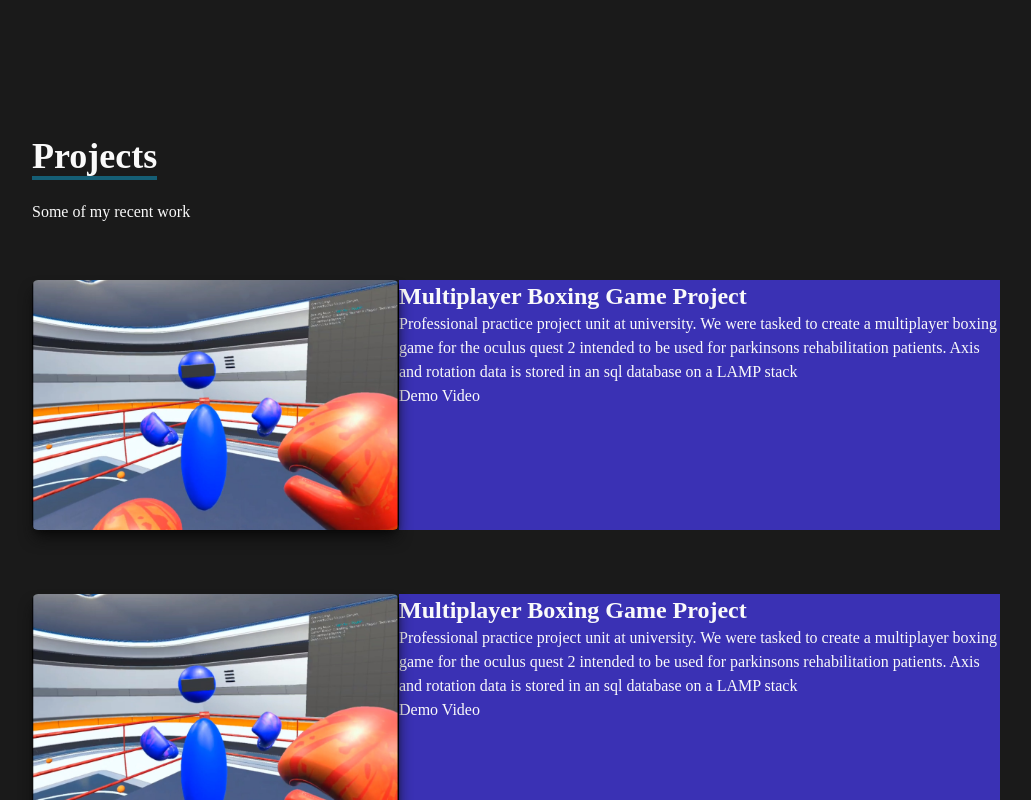
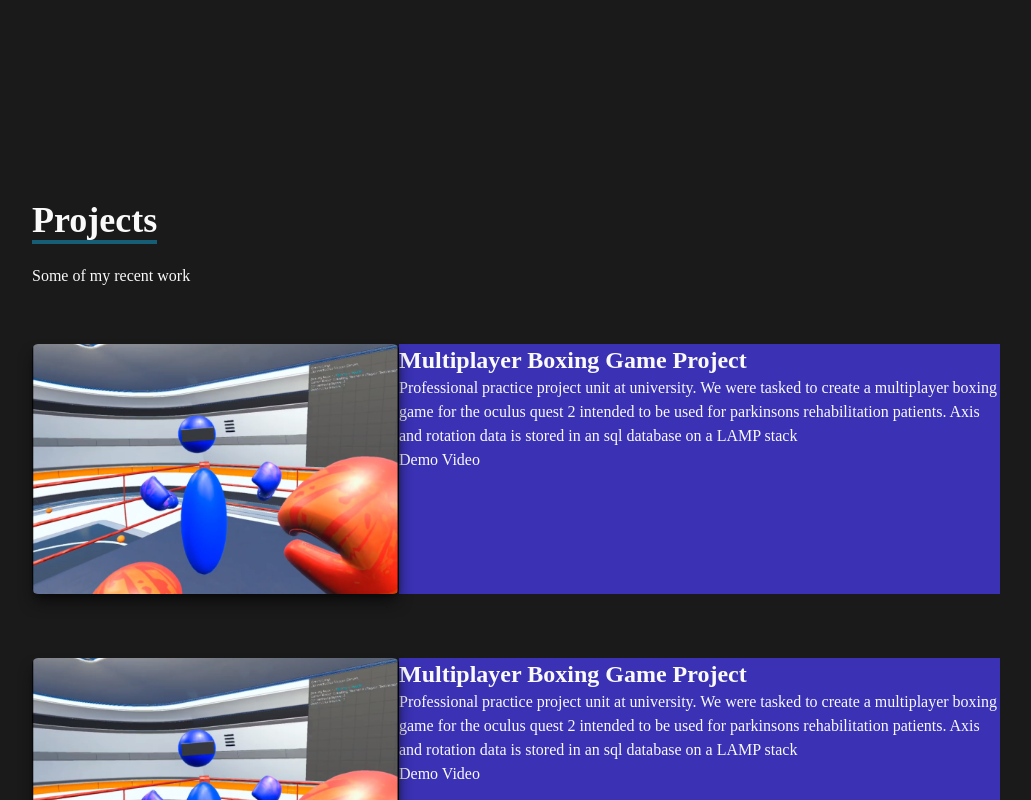
Before and after one commit to Bifdus/porfoliosite, a React (Create React App) app: page / in a window 1280 px wide. Shown: the part 2280-3080 px from the top of the page, without its empty margins (124-1155 px from the left). Built offline with nearby package versions, Linux system fonts and the light colour scheme.

Commit message:
React Scroll fix
project navbar button correctly scrolls to projects now

```diff
--- a/src/components/Projects.jsx
+++ b/src/components/Projects.jsx
@@ -6,7 +6,7 @@ const Projects = () => {
   return (
     <section
       name='projects'
-      className='w-full md:h-full text-neutral-50 bg-[#1a1a1a]'
+      className='w-full pt-16 md:h-full text-neutral-50 bg-[#1a1a1a]'
     >
       <div className='max-w-[1000px] mx-auto p-4 flex flex-col justify-center w-full h-full'>
         <div className='pb-8'>
```
